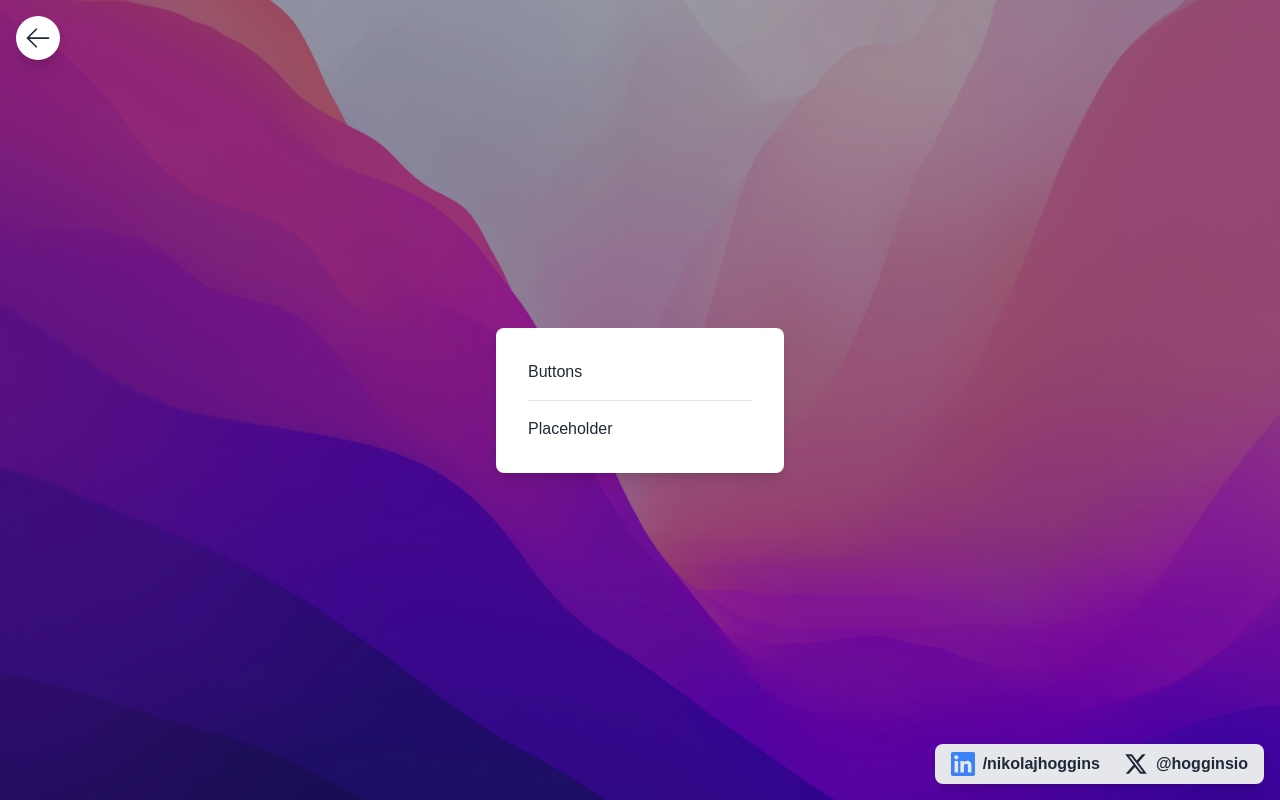
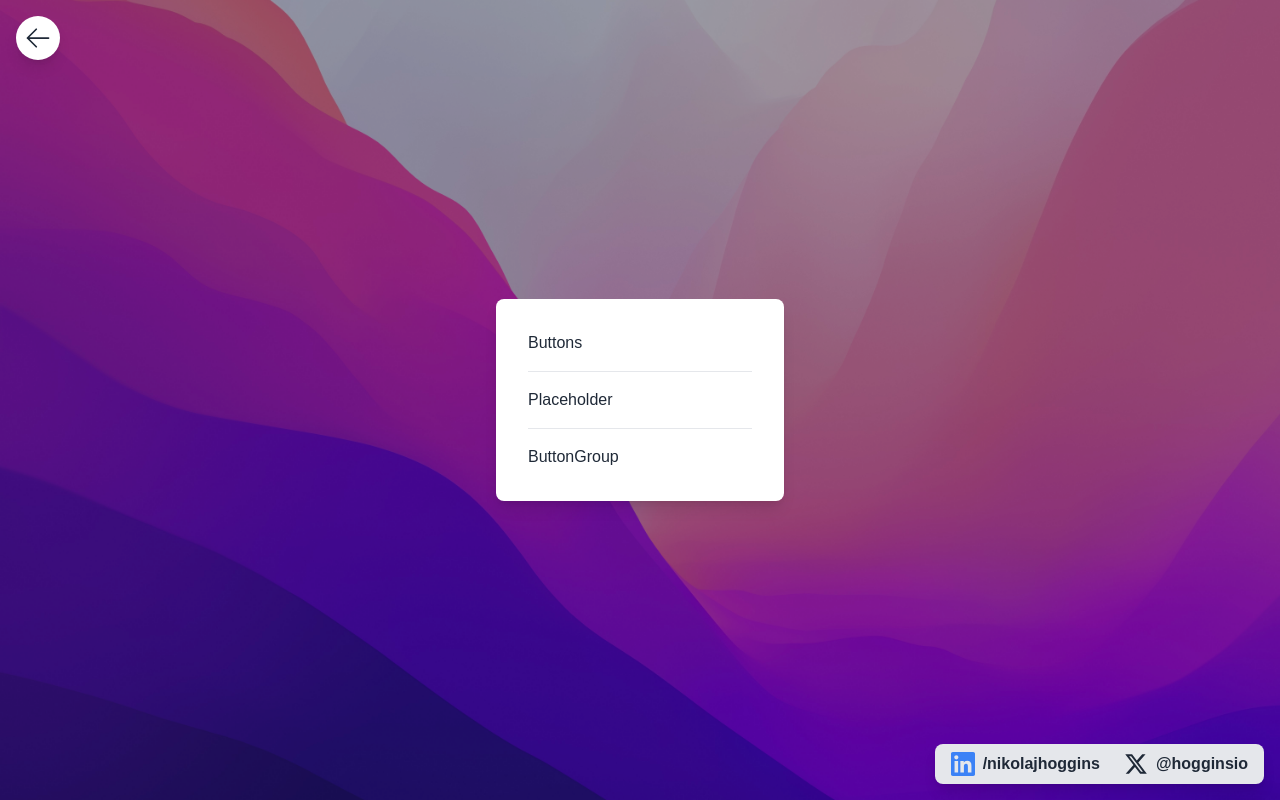
Before and after one commit to NikolajHoggins/micro-interactions-talk, a Next.js app: page / in a window 1280 px wide. Built offline with nearby package versions, Linux system fonts and the light colour scheme.

Commit message:
Added link to next example

```diff
--- a/src/app/page.tsx
+++ b/src/app/page.tsx
@@ -3,6 +3,7 @@ import NavigationList from "./components/NavigationList";
 const items = [
   { title: "Buttons", href: "/examples/button" },
   { title: "Placeholder", href: "/examples/placeholder" },
+  { title: "ButtonGroup", href: "/examples/button-group" },
 ];
 
 export default function Home() {
```
